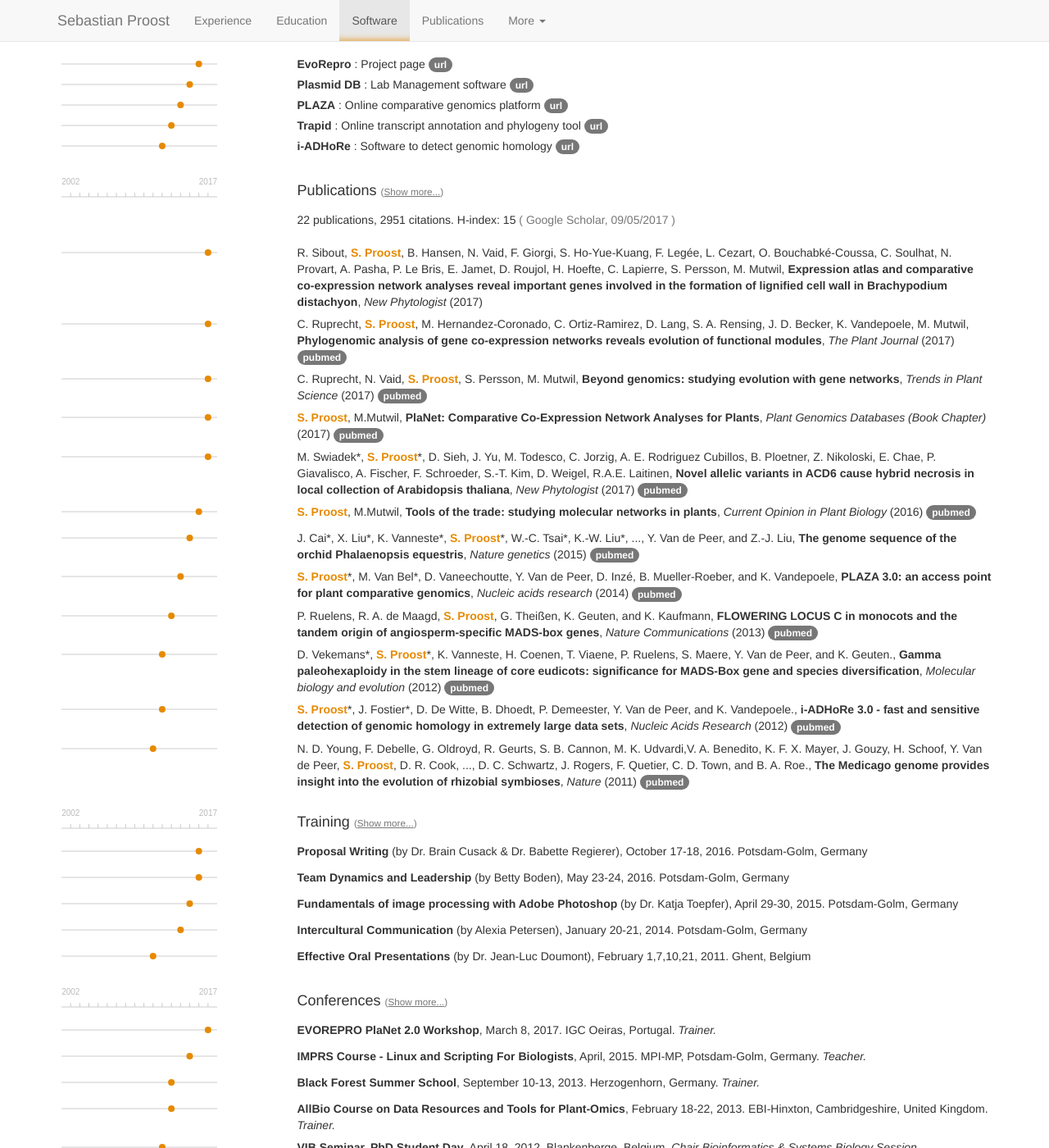
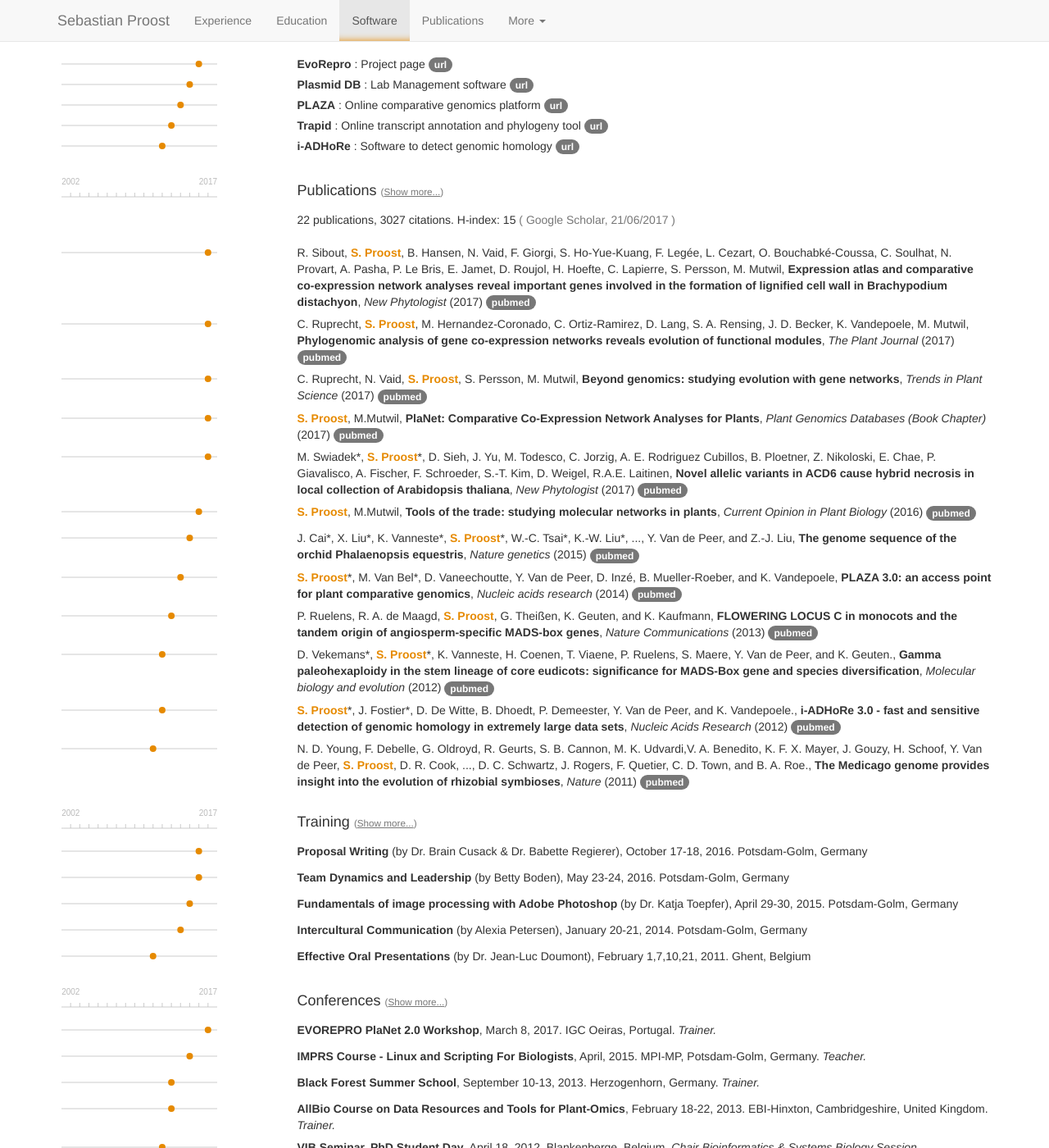
Before and after one commit to sepro/resume-pre2020, a Jekyll site: the page built from index.html, in a window 1280 px wide and 1400 px high, scrolled down 784 px. Shown: the whole window at 82% size. Built offline with Jekyll 4.4.1, drawn with Linux system fonts in a browser that asks for light colours; Markdown is read by kramdown in place of the engine named in the settings; some of the changed text lies outside the part shown.

Commit message:
Citations and course
updated and added

```diff
--- a/_data/citations.yaml
+++ b/_data/citations.yaml
@@ -1,6 +1,6 @@
 platform: Google Scholar
-date: 09/05/2017
+date: 21/06/2017
 publication_count: 22
-count: 2951
+count: 3027
 hindex: 15
 i10index: 16
--- a/_data/publications.csv
+++ b/_data/publications.csv
@@ -1,5 +1,5 @@
 Authors,Title,Journal,Year,Selected,PMID
-"R. Sibout, S. Proost, B. Hansen, N. Vaid, F. Giorgi, S. Ho-Yue-Kuang, F. Legée, L. Cezart, O. Bouchabké-Coussa, C. Soulhat, N. Provart, A. Pasha, P. Le Bris, E. Jamet, D. Roujol, H. Hoefte, C. Lapierre, S. Persson, M. Mutwil",Expression atlas and comparative co-expression network analyses reveal important genes involved in the formation of lignified cell wall in Brachypodium distachyon, New Phytologist,2017,1,
+"R. Sibout, S. Proost, B. Hansen, N. Vaid, F. Giorgi, S. Ho-Yue-Kuang, F. Legée, L. Cezart, O. Bouchabké-Coussa, C. Soulhat, N. Provart, A. Pasha, P. Le Bris, E. Jamet, D. Roujol, H. Hoefte, C. Lapierre, S. Persson, M. Mutwil",Expression atlas and comparative co-expression network analyses reveal important genes involved in the formation of lignified cell wall in Brachypodium distachyon, New Phytologist,2017,1,28617955
 "C. Ruprecht, S. Proost, M. Hernandez-Coronado, C. Ortiz-Ramirez, D. Lang, S. A. Rensing, J. D. Becker, K. Vandepoele, M. Mutwil",Phylogenomic analysis of gene co-expression networks reveals evolution of functional modules,The Plant Journal,2017,1,28161902
 "C. Ruprecht, N. Vaid, S. Proost, S. Persson, M. Mutwil",Beyond genomics: studying evolution with gene networks,Trends in Plant Science,2017,1,28126286
 "S. Proost, M.Mutwil",PlaNet: Comparative Co-Expression Network Analyses for Plants,Plant Genomics Databases (Book Chapter),2017,1,27987173
```
Also changed, not shown: _data/support.yaml (+7 -0 lines).
